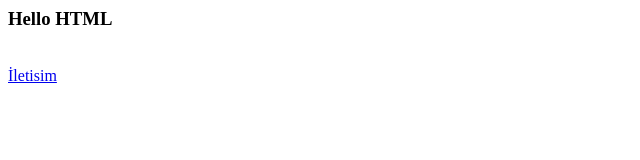
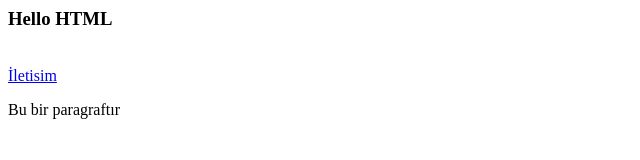
Before and after one commit to mahmutKayfeci/deneme, a plain HTML site: page index.html in a window 1280 px wide. Shown: the whole page, without its empty margins (0-640 px from the left). Drawn offline with Linux system fonts and the light colour scheme.

Commit message:
proje/index.html e p eklendi...

```diff
--- a/index.html
+++ b/index.html
@@ -2,6 +2,7 @@
 <body>
 
 	<h3>Hello HTML </h3> <br>
-	<a href="iletisim.html">İletisim</a>
+	<a href="iletisim.html">İletisim</a> <br>
+	<p>Bu bir paragraftır</p>
 </body>
 </html>
```
